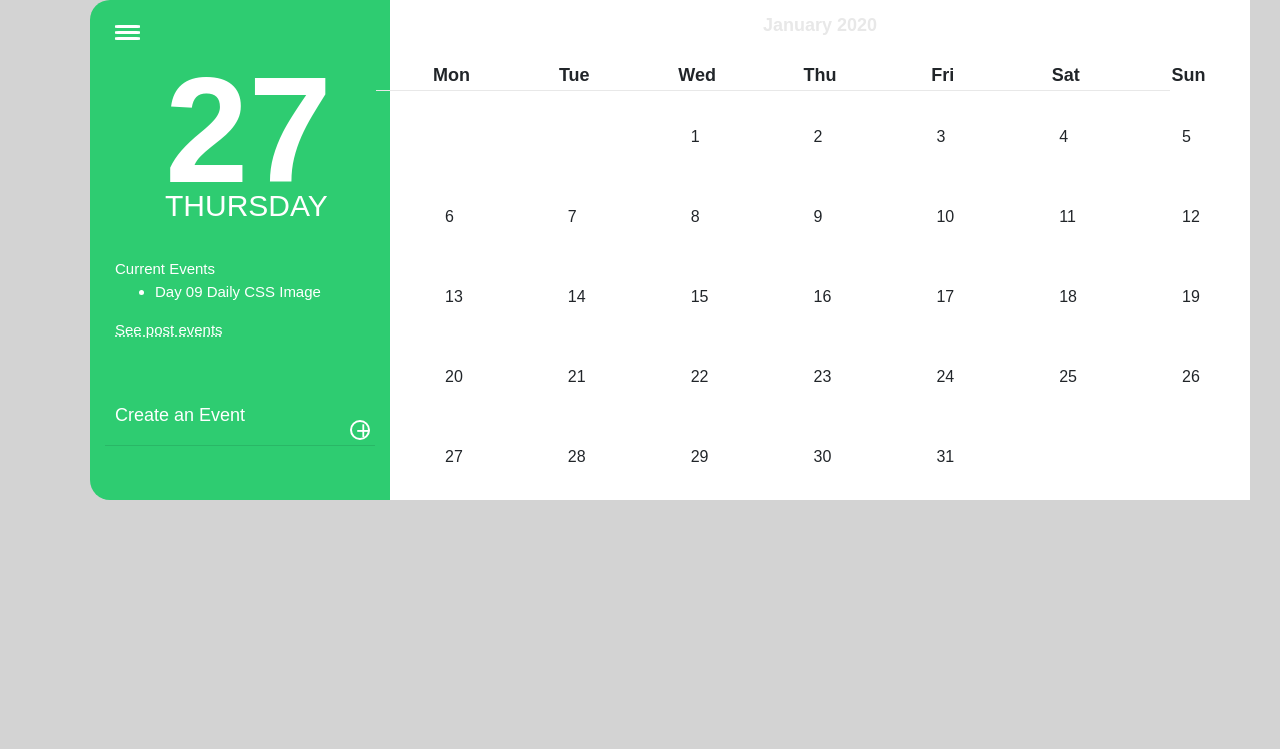
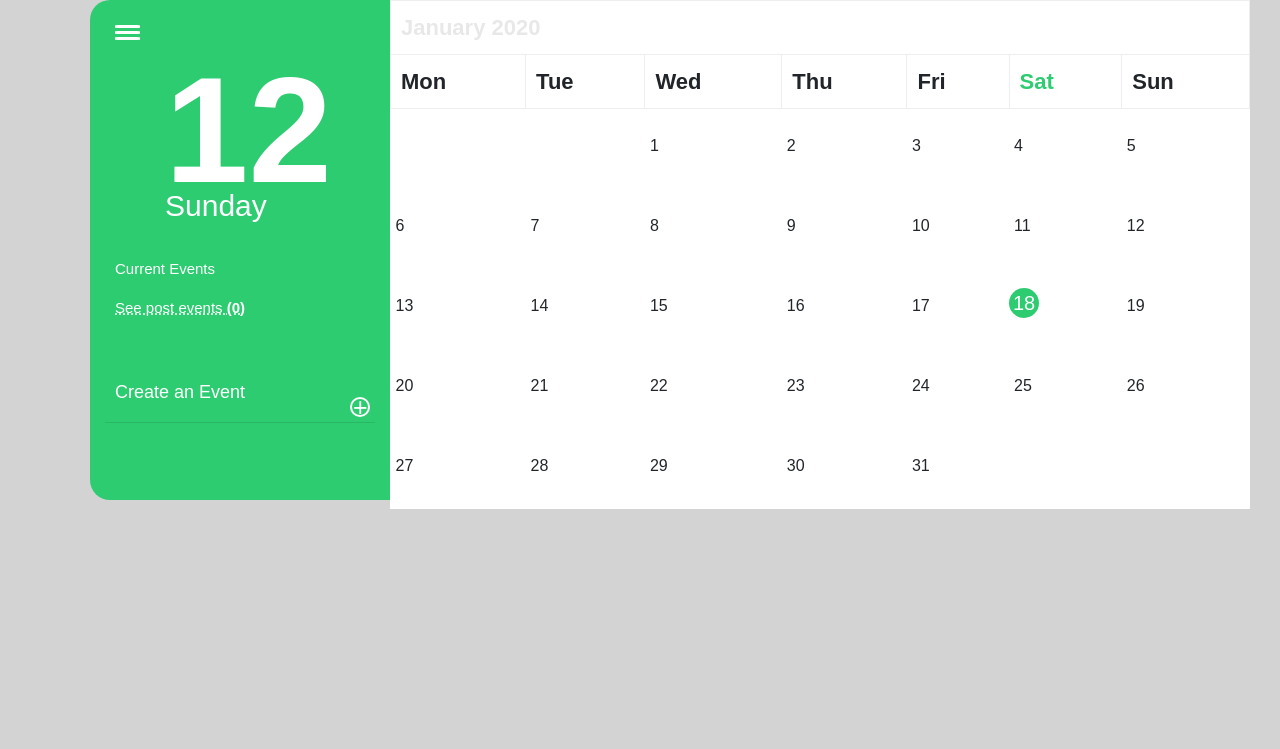
Before and after one commit to philip136/music_site, a Django app: page /calendar/ in a window 1280 px wide. Shown: the part 56-805 px from the top of the page. Before the commit the page ends 556 px from the top, so only its background shows below. Run offline with Django 3.2, Linux system fonts and the light colour scheme; the visitor is signed in with stand-in values (Sample User, id 1); data comes from the database, SQL or seed files in the repository; data that the repository does not hold is empty; some libraries are stand-ins or nearby versions.

Commit message:
delete events & update template

```diff
--- a/music_site/calendarApp/templates/calendarApp/calendar.html
+++ b/music_site/calendarApp/templates/calendarApp/calendar.html
@@ -15,6 +15,32 @@
 
 
 {% block main %}
+<div class="modal" id="modal-all-events" tabindex="-1" role="dialog">
+  <div class="modal-dialog" role="document">
+    <div class="modal-content">
+      <div class="modal-header">
+        <h5 class="modal-title">List your tasks</h5>
+        <button type="button" class="close" data-dismiss="modal" aria-label="Close">
+          <span aria-hidden="true">&times;</span>
+        </button>
+      </div>
+        {% for e in events %}
+      <div class="modal-body">
+        <p>{{ e.title }} -  {{ e.notes }}</p>
+            <form method="post" action="{% url 'event-delete' id=e.id %}">
+                {% csrf_token %}
+                <button type="submit" class="btn btn-dark"></button>
+            </form>
+      </div>
+        {% endfor %}
+      <div class="modal-footer">
+        <button type="button" class="btn btn-secondary" data-dismiss="modal">Close</button>
+        <button type="button" class="btn btn-primary">Save changes</button>
+      </div>
+    </div>
+  </div>
+</div>
+{{ calendar }}
     <div class="calendar-left">
 
     <div class="hamburger">
@@ -28,16 +54,20 @@
     <!-- hamburger -->
 
 
-    <div class="num-date">27</div>
+    <div class="num-date">{{ today }}</div>
     <!--num-date -->
-    <div class="day">THURSDAY</div>
+    <div class="day">{{ name_day }}</div>
     <!--day -->
     <div class="current-events">Current Events
       <br/>
       <ul>
-        <li>Day 09 Daily CSS Image</li>
+            {% for e in events|slice:":3" %}
+            <li> {{ e.title }} - {{ e.notes }}</li>
+          {% endfor %}
       </ul>
-      <span class="posts">See post events</span></div>
+        <span class="posts">
+            See post events <b>({{ events.count }})</b>
+        </span></div>
     <!--current-events -->
 
     <div class="create-event">Create an Event</div>
@@ -45,13 +75,10 @@
     <hr class="event-line" />
     <div class="add-event"><span class="add">+</span></div>
     <!-- add-event -->
-
   </div>
-
     <div class="calendar-base">
         <div class="triangle-left"></div>
         <div class="triangle-right"></div>
-        {{ calendar }}
     </div>
     <!-- Button trigger modal -->
 <!-- Modal -->
@@ -59,7 +86,7 @@
       <div class="modal-dialog modal-dialog-centered" role="document">
         <div class="modal-content">
           <div class="modal-header">
-            <h5 class="modal-title" id="exampleModalLongTitle">Modal title</h5>
+            <h5 class="modal-title" id="exampleModalLongTitle">Event</h5>
             <button type="button" class="close" data-dismiss="modal" aria-label="Close">
               <span aria-hidden="true">&times;</span>
             </button>
@@ -91,7 +118,6 @@
         </div>
       </div>
     </div>
-</div>
 {% endblock %}
 
 {% block jquery %}
--- a/music_site/calendarApp/utils.py
+++ b/music_site/calendarApp/utils.py
@@ -14,11 +14,10 @@
         events_per_day = events.filter(start_event__day=day)
         d = ""
         for event in events_per_day:
-            d += f"<li class='title-event' id='title-event'>{event.title}</li>"
-            d += f'<img src="{event.user.avatar.url}" width="50" height="50">'
+            d += f"<li class='title-event' id='title-event'></li>"
         if day !=0:
-            return f"<td class='event'><span class='date'>{day}</span><ul> {d} </ul></td>"
-        return '<td></td>'
+            return f"<td class='event' id='event-field'><span class='date'>{day}</span><ul> {d} </ul></td>"
+        return "<td></td>"
 
     def formatweek(self, theweek, events):
         week = ''
--- a/music_site/calendarApp/views.py
+++ b/music_site/calendarApp/views.py
@@ -13,6 +13,17 @@
 from rest_framework import serializers
 from django.shortcuts import get_object_or_404
 import json
+
+
+days_of_the_week = {
+    0: "Monday",
+    1: "Tuesday",
+    2: "Wednesday",
+    3: "Thursday",
+    4: "Friday",
+    5: "Saturday",
+    6: "Sunday"
+}
 
 
 class EventSerializer(serializers.ModelSerializer):
@@ -34,7 +45,12 @@
         d = get_date(self.request.GET.get("day", None))
         cal = CalendarUtil(d.year, d.month)
         html_cal = cal.formatmonth(withyear=True)
+        number_day = datetime.weekday(datetime.today())
         context['calendar'] = mark_safe(html_cal)
+        context["name_day"] = days_of_the_week.get(number_day)
+        context["events"] = Calendar.objects.filter(user=Profile.objects.get(
+                                                    user=User.objects.get(id=request.user.id)))
+        context["today"] = datetime.today().day
         context['form'] = form
         return self.render_to_response(context)
 
@@ -95,9 +111,9 @@
 
 def delete_event(request, id=None):
     event = get_object_or_404(Calendar, id=id)
-    creator_event = event.user.username
-    if request.method == "POST" and request.user.is_authenticated and request.user.username == creator_event:
+    creator_event = event.user.user.username
+    if request.method == "POST":
         event.delete()
         messages.success(request, "Event successfully deleted!")
         return HttpResponseRedirect(reverse_lazy("music:home"))
-    return HttpResponseRedirect(reverse_lazy("calendarApp:calendar"))
+    return HttpResponseRedirect(reverse_lazy("calendar"))
--- a/music_site/music/static/music/css/calendar.css
+++ b/music_site/music/static/music/css/calendar.css
@@ -4,10 +4,10 @@
 }
 .calendar {
   width: 860px;
-  height: 500px;
+  height: 490px;
   background-color: white;
   position: relative;
-  z-index: -1;
+  z-index: 10;
   border: none !important;
   border-collapse: none !important;
   top: -500px;
@@ -20,22 +20,24 @@
 }
 
 .calendar th {
-  border: none !important;
-  border-collapse: none !important;
   padding: 10px;
-  text-align: center;
-  font-size: 18px;
-
+  text-align: left;
+  font-size: 22px;
 }
 
 .date{
-    margin: 50px;
+    margin-left: auto;
+    margin-right: auto;
 }
 
 .calendar td {
   width: 50px;
   height: 80px;
   padding: 10px 0px 0px 5px;
+}
+
+li.title-event{
+  list-style-type: none;
 }
 
 .month {
@@ -53,6 +55,19 @@
   right: 110px;
 }
 
+.active-day {
+  width: 30px;
+  height: 30px;
+  border-radius: 50%;
+  background-color: #2ECC71;
+  position: absolute;
+  color: white;
+  margin-top: -18px;
+  margin-left: -5px;
+  font-size:20px;
+  text-align:center;
+
+}
 
 .calendar-left {
   width: 300px;
@@ -136,7 +151,7 @@
 .add {
   font-size: 25px;
   position: relative;
-  left: 4px;
+  left: 1px;
   bottom: 10px;
 }
 
--- a/music_site/music/static/music/js/calendar_event_create.js
+++ b/music_site/music/static/music/js/calendar_event_create.js
@@ -37,6 +37,9 @@
             }
         }
     });
+    // init day
+    currentDayInit();
+    // delegate
     initModal();
 });
 
@@ -54,16 +57,60 @@
     "November": "11",
     "December": "12",
 };
+
+var weekday = new Array(7);
+weekday[0] = "Sunday";
+weekday[1] = "Monday";
+weekday[2] = "Tuesday";
+weekday[3] = "Wednesday";
+weekday[4] = "Thursday";
+weekday[5] = "Friday";
+weekday[6] = "Saturday";
+
 var createBtn = false;
+var todayNameDay = weekday[new Date().getDay()];
+var todayDayDigit = new Date().getDate();
+var abbrev_name = todayNameDay.slice(0,3);
 
+abbrev_name = abbrev_name.toLowerCase();
+$("."+abbrev_name).css({"color": "#2ECC71"});
+
+function currentDayInit(){
+    let elem_date = $("span.date").val(todayDayDigit)[todayDayDigit-1];
+    if (elem_date.value == todayDayDigit){
+        elem_date.className = "active-day";
+    }
+}
 
 function initModal(){
-    $(document).delegate(".event", "click", function(event) {
+    $(document).delegate("div.add-event", "click", function(event) {
         event.preventDefault();
-        getAllEvents(event);
         showModalEvent();
     });
+    $(document).delegate("td", "click", function(event){
+        event.preventDefault();
+        initNewEvent();
+    });
+    $(document).delegate(".posts", "click", function(event){
+        event.preventDefault();
+        let modal = document.getElementById("modal-all-events");
+        console.log("event");
+        $(modal).modal("toggle");
+    });
 };
+
+// Initialization new event after click number on calendar
+function initNewEvent(){
+    let day = event.target.innerText;
+    let year = $('.month').text().split(" ")[1];
+    let month_name = $('.month').text().split(" ")[0];
+    let month = monthDictionary[month_name];
+    let date = new Date(year,month-1,day);
+    let abbreviated_name = weekday[date.getDay()].slice(0,3);
+    abbreviated_name = abbreviated_name.toLowerCase();
+    $(".num-date").text(day);
+    $(".day").text(weekday[date.getDay()]);
+}
 
 function getAllEvents(event){
     var events = event.target.innerText;
@@ -76,18 +123,13 @@
     }
 }
 
-function checkDate(date){
-    if (date.length != 0){
-        document.getElementById("block_start").style.display = 'none';
-    }
-}
 
 function setupDate(event){
     var month_and_year = $(".month").text()
     var monthName = month_and_year.split(" ")[0];
     var monthNumber = monthDictionary[monthName];
     var year = month_and_year.split(" ")[1];
-    var day = event.target.innerText;
+    var day = $("div.num-date").text();
     var date = new Date();
     var time = date.getHours() + ":" + date.getMinutes();
     if (day < 10){
@@ -101,12 +143,11 @@
 
 function showModalEvent(){
     let modal = document.getElementById("popup");
-    $(".event").click(function(event){
+    $("div.add-event").click(function(event){
        event.preventDefault();
        let setDate = setupDate(event);
        let setStartEvent = document.getElementById("start_event");
        setStartEvent.defaultValue = setDate;
-       checkDate(setStartEvent);
        $(modal).modal("toggle");
        $("#post-form").on("submit", function(){
             create_event(setStartEvent);
```
